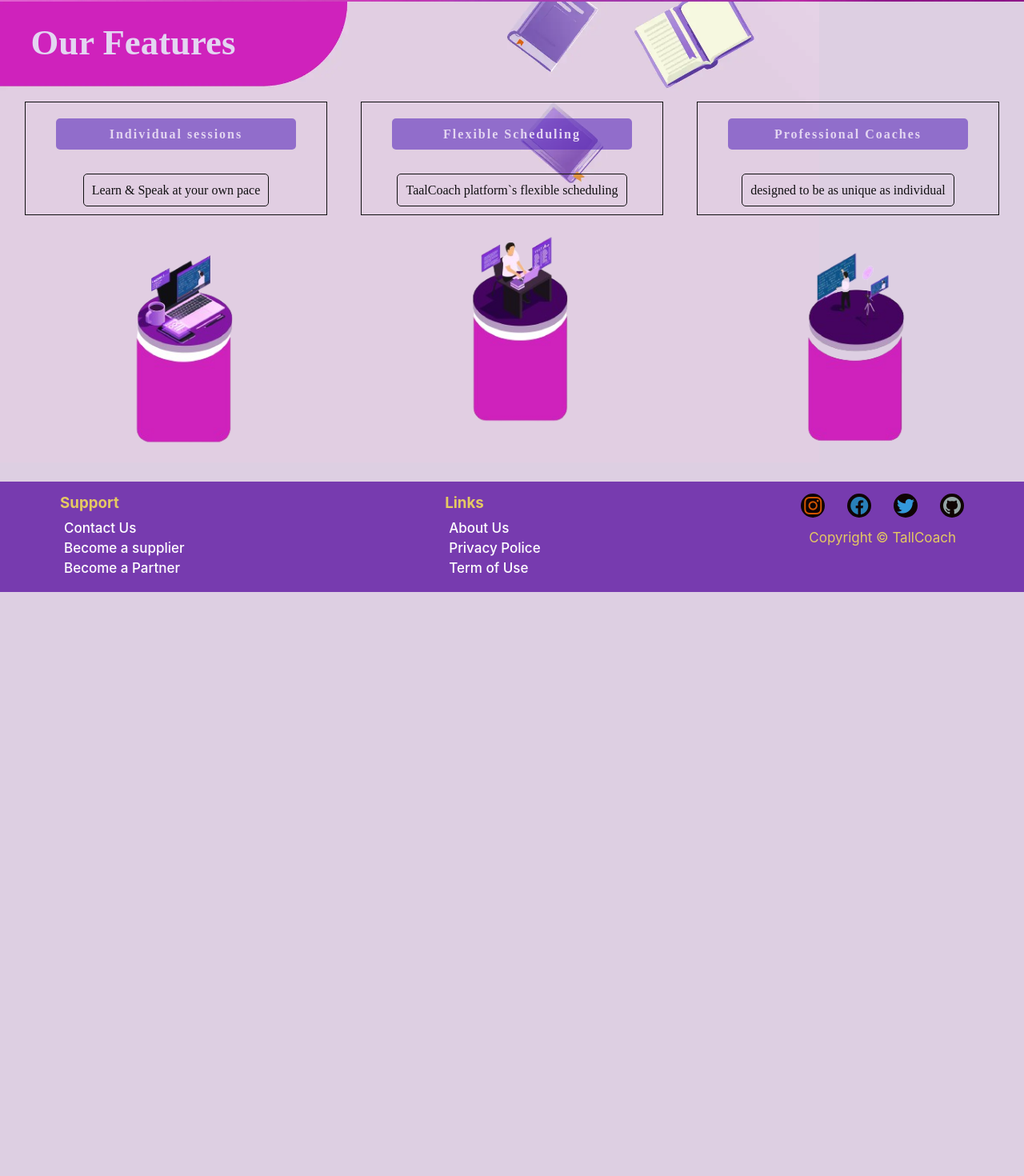
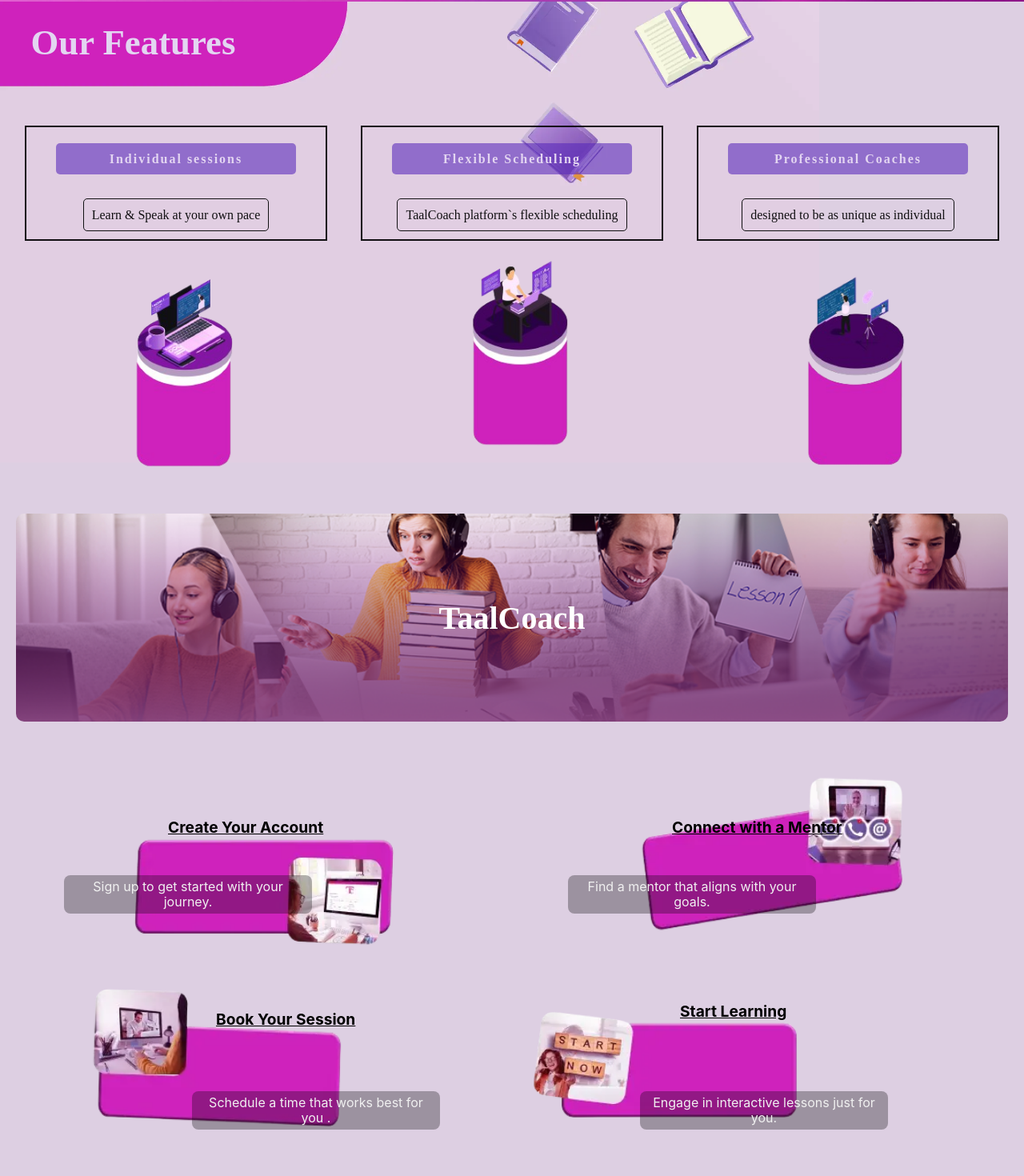
Before and after one commit to Alishka-Space/NewTaal, a React app in the folder client/: page / in a window 1280 px wide. Shown: the part 798-2268 px from the top of the page at 80% size. Before the commit the page ends 1538 px from the top, so only its background shows below. Built offline with nearby package versions, Linux system fonts and the light colour scheme.

Commit message:
styling featers and set responsive page

```diff
--- a/client/src/components/features/features.css
+++ b/client/src/components/features/features.css
@@ -40,6 +40,7 @@
   align-items: center;
   text-align: center;
   position: relative;
+  top: 30px;
 }
 
 .feature span {
@@ -80,7 +81,7 @@
   display: flex;
   flex-direction: column;
   align-items: center;
-  border: 1px solid #111012;
+  border: 2px solid #111012;
 }
 
 @media (max-width: 1024px) {
--- a/client/src/pages/Home/Home.jsx
+++ b/client/src/pages/Home/Home.jsx
@@ -1,8 +1,8 @@
 import React from "react";
-// import Banner from "../../components/banner/Banner";
+import Banner from "../../components/banner/Banner";
 import Features from "../../components/features/Features";
 import HeroHeader from "../../components/hero-header/HeroHeader";
-// import Steps from "../../components/features-step/Steps";
+import Steps from "../../components/features-step/Steps";
 
 import TEST_ID from "./Home.testid";
 
@@ -11,8 +11,8 @@
     <div data-testid={TEST_ID.container}>
       <HeroHeader />
       <Features />
-      {/* <Banner />
-      <Steps /> */}
+      <Banner />
+      <Steps />
     </div>
   );
 };
```
